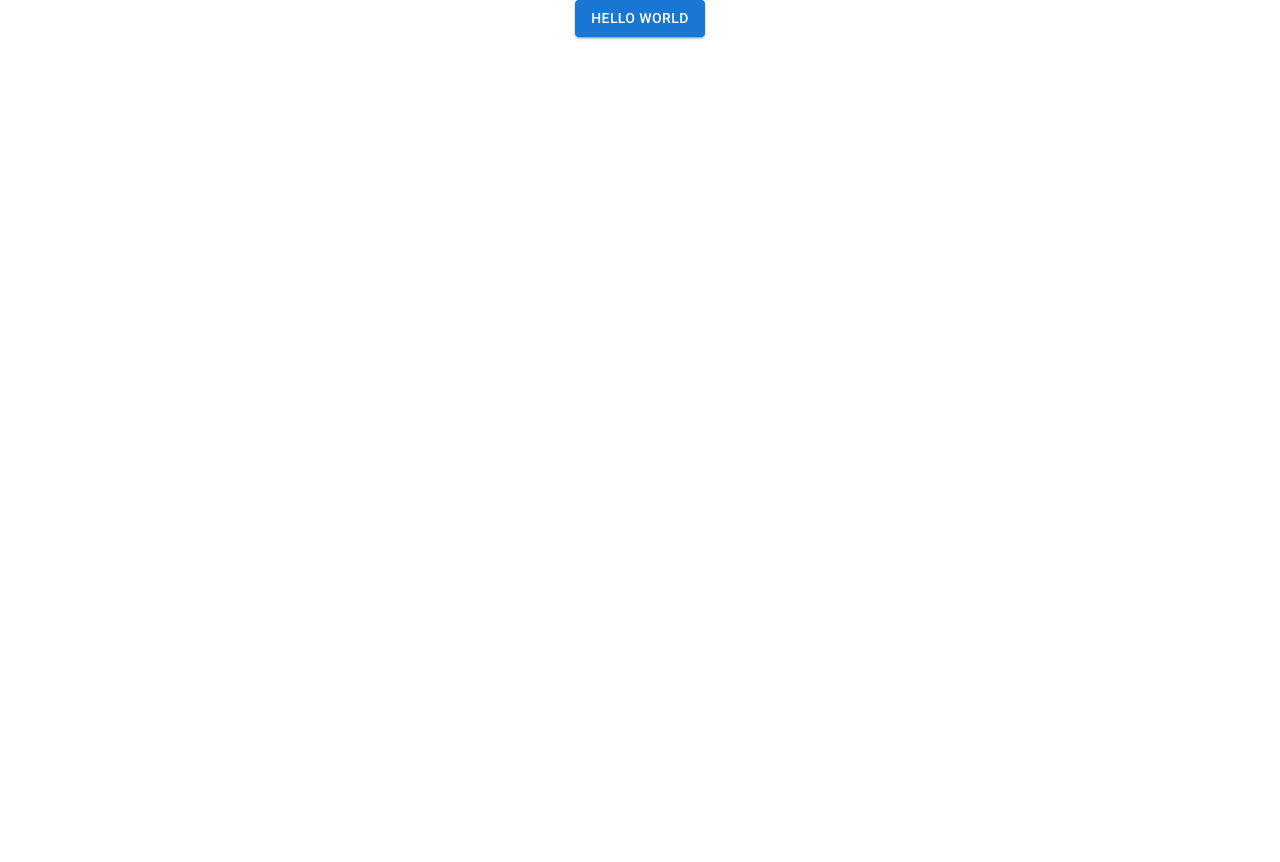
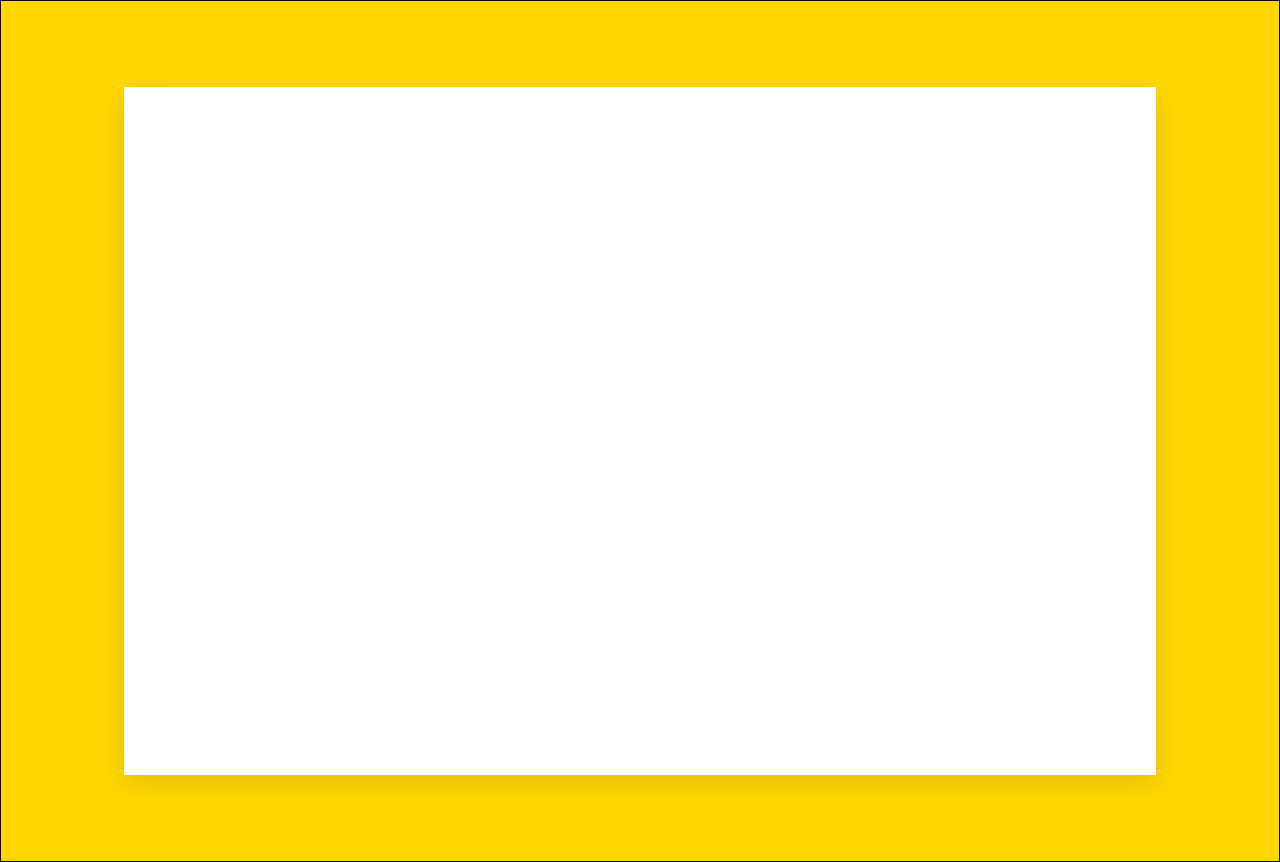
Before and after one commit to Zlataks/Todo-App, a React (Create React App) app: page / in a window 1280 px wide. Before the commit the page ends 800 px from the top, so only its background shows below. Built offline with nearby package versions, Linux system fonts and the light colour scheme.

Commit message:
create a container

```diff
--- a/src/App.js
+++ b/src/App.js
@@ -1,12 +1,19 @@
 import React from 'react';
 import logo from './logo.svg';
 import './App.css';
-import Button from '@mui/material/Button';
+import GlobalStyles from '@mui/material/GlobalStyles';
+import Container from '@mui/material/Container';
 
 function App() {
   return (
     <div className="App">
-      <Button variant="contained">Hello World</Button>
+      <GlobalStyles
+        styles={{
+          body: { backgroundColor: '#FFD700', border: '1px solid #000000' }
+        }}
+      />
+      <Container sx={{ backgroundColor: '#FFFFFF', width: '1032px', height: '688px',
+        boxShadow: '0px 8px 24px rgba(0, 13, 48, 0.12)',  margin: '86px auto'}} />
     </div>
   );
 }
```
